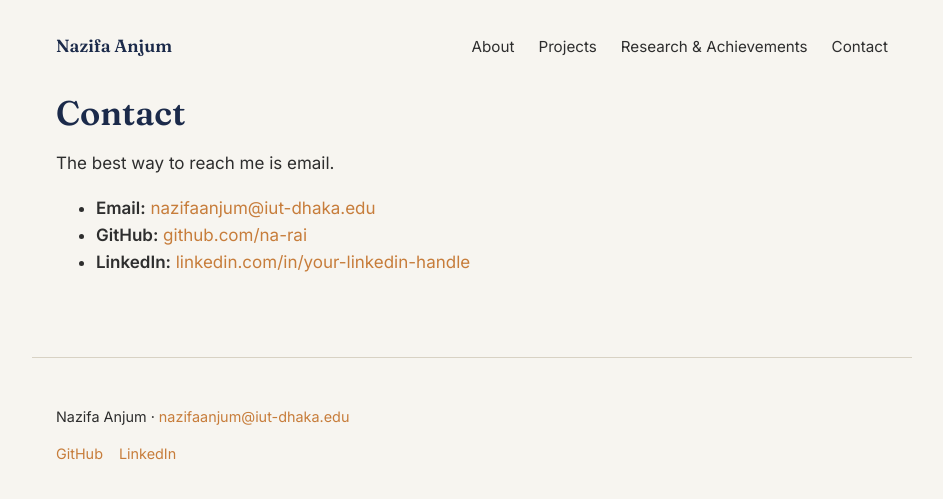
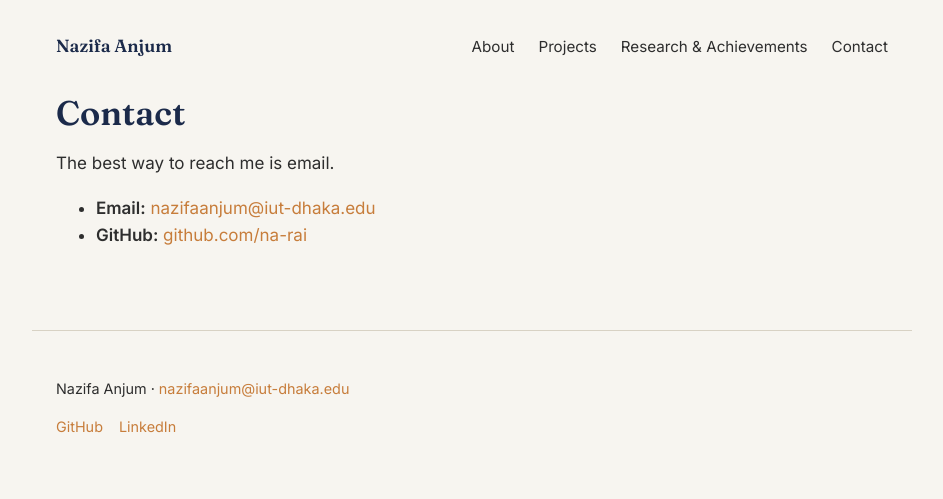
Before and after one commit to na-rai/na-rai.github.io, a Jekyll site: the page built from contact.md, in a window 1280 px wide. Shown: the top 499 px of the page, without its empty margins (168-1111 px from the left). Built offline with Jekyll 4.4.1, drawn with Linux system fonts in a browser that asks for light colours.

Commit message:
Replace placeholder contact info with actual details
Updated contact information with personal details.

```diff
--- a/contact.md
+++ b/contact.md
@@ -7,8 +7,7 @@
 
 The best way to reach me is email.
 
-- **Email:** [{{ site.author.email }}](mailto:{{ site.author.email }})
-- **GitHub:** [github.com/{{ site.author.github }}](https://github.com/{{ site.author.github }})
-- **LinkedIn:** [linkedin.com/in/{{ site.author.linkedin }}](https://linkedin.com/in/{{ site.author.linkedin }})
+- **Email:** [nazifaanjum@iut-dhaka.edu](mailto:nazifaanjum@iut-dhaka.edu)
+- **GitHub:** [github.com/na-rai](https://github.com/na-rai)
 
 <!-- PLACEHOLDER: add any other channels — Twitter/X, a CV/resume link, etc. -->
```
